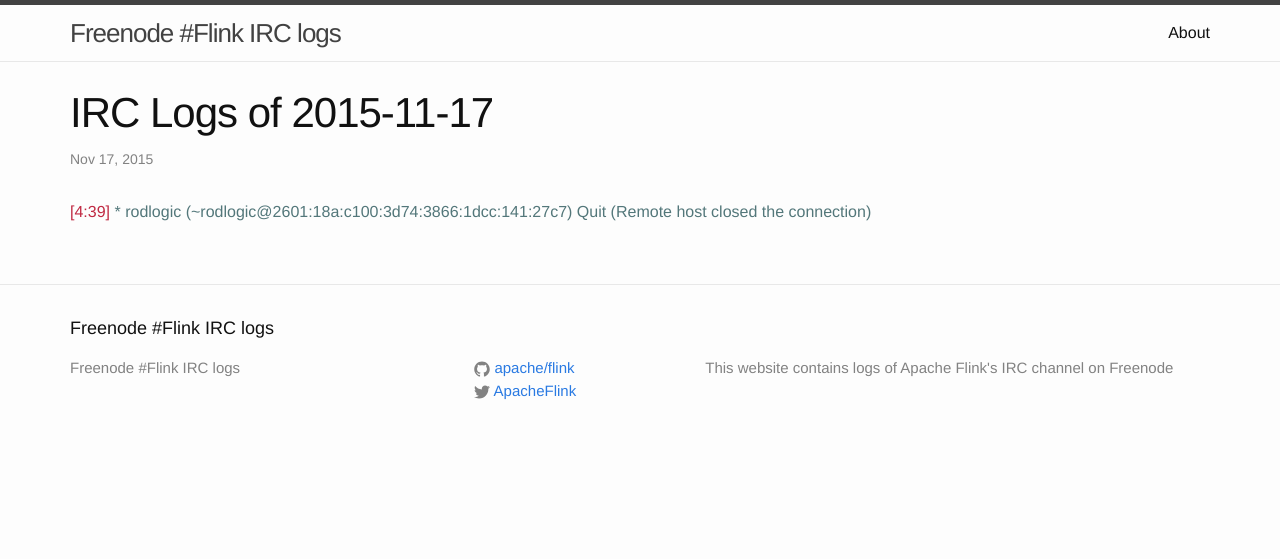
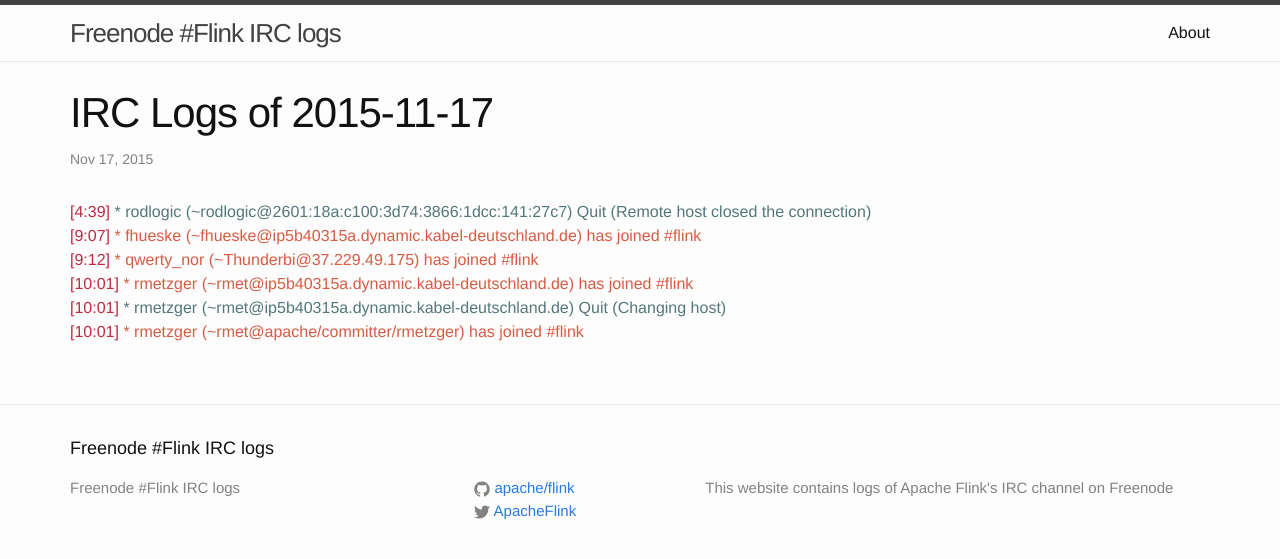
Before and after one commit to flink-irc-logs/flink-irc-logs.github.io, a Jekyll site: the page built from _posts/2015-11-17-logs.markdown, in a window 1280 px wide. Shown: the top 559 px of the page. Built offline with Jekyll 4.4.1, drawn with Linux system fonts in a browser that asks for light colours.

Commit message:
Update of the logs on Tue Nov 17 10:21:53 CET 2015

```diff
--- a/_posts/2015-11-17-logs.markdown
+++ b/_posts/2015-11-17-logs.markdown
@@ -5,3 +5,8 @@
 categories: irc logs
 ---
 <span class="irc-date">[4:39]</span> <span class="irc-navy">* rodlogic (~rodlogic@2601:18a:c100:3d74:3866:1dcc:141:27c7) Quit (Remote host closed the connection)</span><br />
+<span class="irc-date">[9:07]</span> <span class="irc-green">* fhueske (~fhueske@ip5b40315a.dynamic.kabel-deutschland.de) has joined #flink</span><br />
+<span class="irc-date">[9:12]</span> <span class="irc-green">* qwerty_nor (~Thunderbi@37.229.49.175) has joined #flink</span><br />
+<span class="irc-date">[10:01]</span> <span class="irc-green">* rmetzger (~rmet@ip5b40315a.dynamic.kabel-deutschland.de) has joined #flink</span><br />
+<span class="irc-date">[10:01]</span> <span class="irc-navy">* rmetzger (~rmet@ip5b40315a.dynamic.kabel-deutschland.de) Quit (Changing host)</span><br />
+<span class="irc-date">[10:01]</span> <span class="irc-green">* rmetzger (~rmet@apache/committer/rmetzger) has joined #flink</span><br />
```
